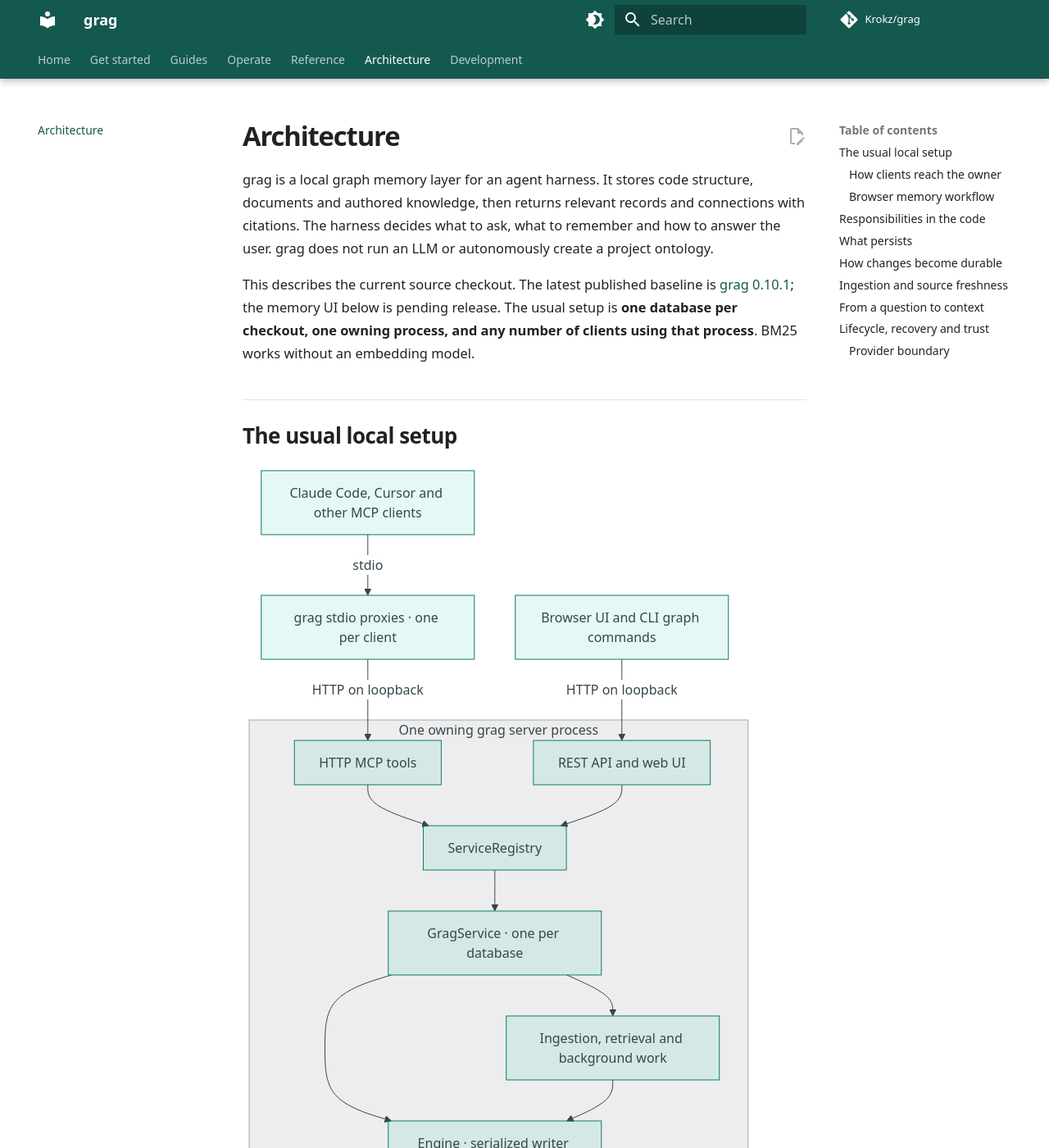
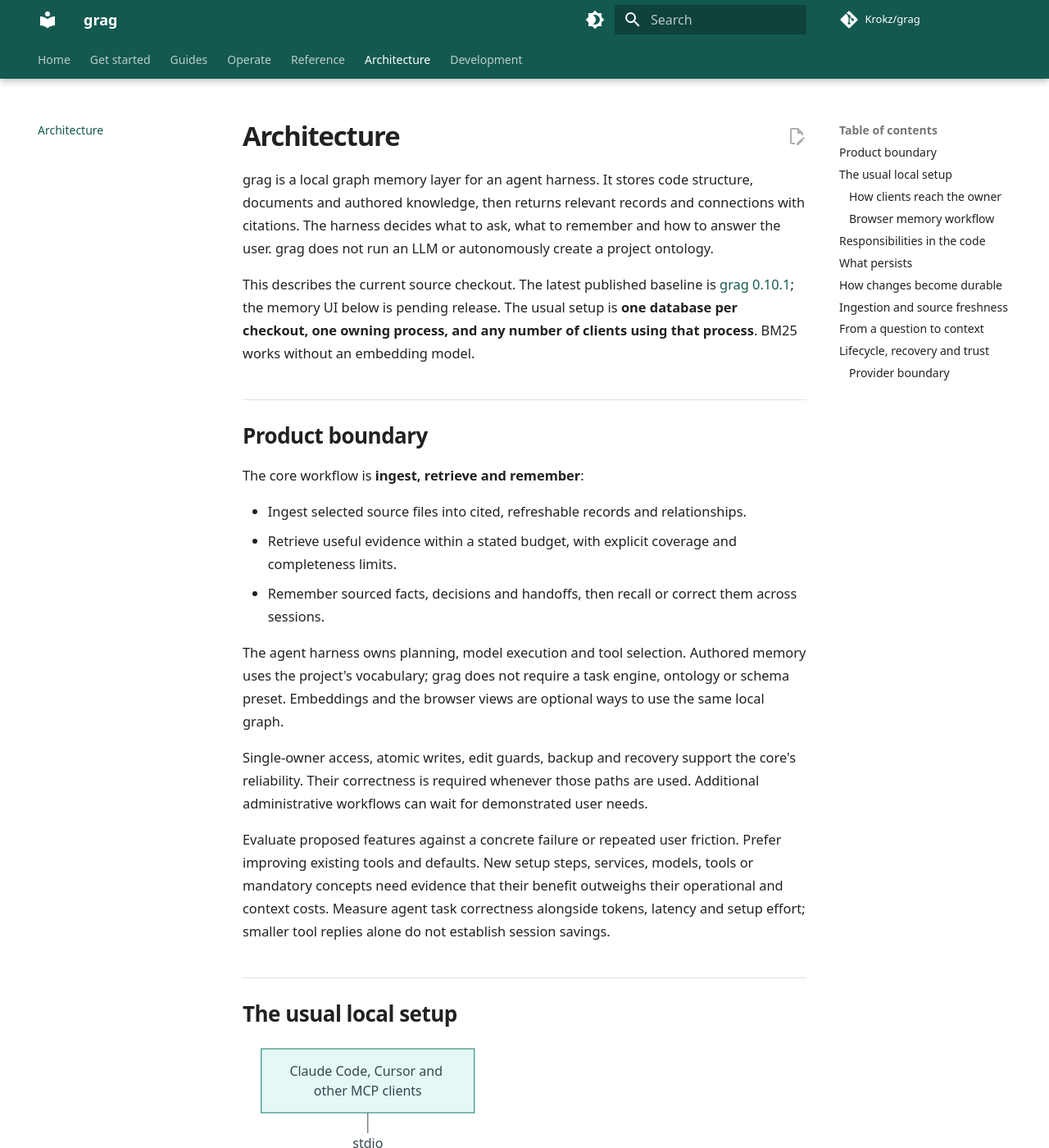
Before and after one commit to Krokz/grag, an MkDocs documentation site: the page built from docs/architecture.md, in a window 1280 px wide and 1400 px high. Shown: the whole window at 82% size. Built offline with MkDocs 1.6.1 and Material for MkDocs 9.7.7, drawn with Linux system fonts in a browser that asks for light colours; comment, search, counter and statistics services are not loaded.

Commit message:
docs: define the ingest retrieve and remember product boundary

```diff
--- a/docs/architecture.md
+++ b/docs/architecture.md
@@ -9,6 +9,31 @@
 [grag 0.10.1](https://github.com/Krokz/grag/tree/v0.10.1); the memory UI below is pending release.
 The usual setup is **one database per checkout, one owning process, and any number
 of clients using that process**. BM25 works without an embedding model.
+
+## Product boundary
+
+The core workflow is **ingest, retrieve and remember**:
+
+- Ingest selected source files into cited, refreshable records and relationships.
+- Retrieve useful evidence within a stated budget, with explicit coverage and
+  completeness limits.
+- Remember sourced facts, decisions and handoffs, then recall or correct them
+  across sessions.
+
+The agent harness owns planning, model execution and tool selection. Authored
+memory uses the project's vocabulary; grag does not require a task engine,
+ontology or schema preset. Embeddings and the browser views are optional ways to
+use the same local graph.
+
+Single-owner access, atomic writes, edit guards, backup and recovery support the
+core's reliability. Their correctness is required whenever those paths are used.
+Additional administrative workflows can wait for demonstrated user needs.
+
+Evaluate proposed features against a concrete failure or repeated user friction.
+Prefer improving existing tools and defaults. New setup steps, services, models,
+tools or mandatory concepts need evidence that their benefit outweighs their
+operational and context costs. Measure agent task correctness alongside tokens,
+latency and setup effort; smaller tool replies alone do not establish session savings.
 
 ## The usual local setup
 
```
Also changed, not shown: docs/development.md (+3 -0 lines).
